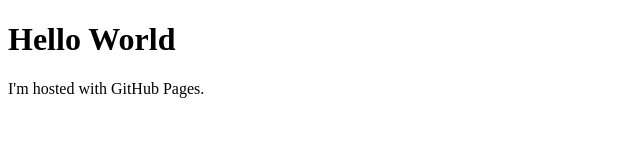
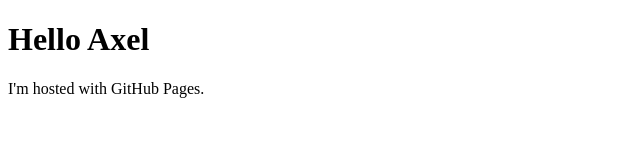
Before and after one commit to jaeparc/jaeparc.github.io, a plain HTML site: page index.html in a window 1280 px wide. Shown: the full height of the page, 0-640 px from the left. Drawn offline with Linux system fonts and the light colour scheme.

Commit message:
Update index.html

```diff
--- a/index.html
+++ b/index.html
@@ -1,7 +1,7 @@
 <!DOCTYPE html>
 <html>
 <body>
-<h1>Hello World</h1>
+<h1>Hello Axel</h1>
 <p>I'm hosted with GitHub Pages.</p>
 </body>
 </html>
```
